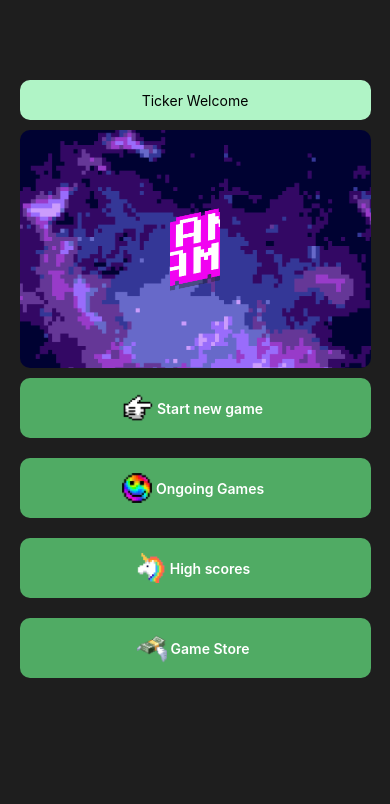
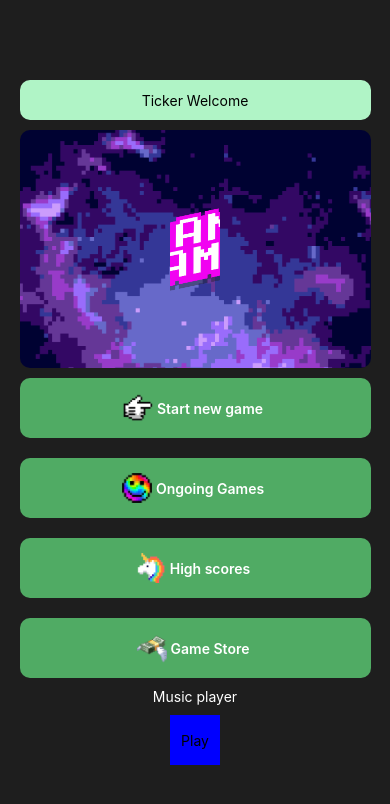
Before and after one commit to antonklock/band-game, a React Native app: screen /Home in a window 390 px wide. Shown: the top 804 px of the page. Built offline with nearby package versions, Linux system fonts and the light colour scheme.

Commit message:
Working on menu music

```diff
--- a/app.json
+++ b/app.json
@@ -12,6 +12,7 @@
       "backgroundColor": "#ffffff"
     },
     "assetBundlePatterns": [
+      "assets/music/*",
       "**/*"
     ],
     "ios": {
@@ -32,6 +33,9 @@
         "projectId": "38c8375b-de2b-4d95-91de-29f2d096deea"
       }
     },
-    "owner": "klock"
+    "owner": "klock",
+    "plugins": [
+      "expo-asset"
+    ]
   }
 }
--- a/components/HomeScreen.tsx
+++ b/components/HomeScreen.tsx
@@ -2,6 +2,7 @@ import { View, StyleSheet } from "react-native";
 import NavButton from "./Menu/NavButton";
 import WelcomeTicker from "./Menu/WelcomeTicker";
 import HomeLogo from "./Menu/HomeLogo";
+import { MusicPlayer } from "./MusicPlayer";
 
 export default function HomeScreen({navigation}: {navigation: any}) {
     return (
@@ -18,6 +19,7 @@ export default function HomeScreen({navigation}: {navigation: any}) {
                 <NavButton title={"High scores"} navigation={navigation} navigateTo="HighScores" icon="highscores" />
                 <NavButton title={"Game Store"} navigation={navigation} navigateTo="GameStore" icon="game-store" />
             </View>
+            <MusicPlayer />
         </View>
     );
 }
--- /dev/null
+++ b/components/MusicPlayer.tsx
@@ -0,0 +1,64 @@
+import React, { useEffect, useState } from 'react';
+import { View, Text, StyleSheet, TouchableOpacity } from 'react-native'
+import { Audio } from 'expo-av';
+import { Asset } from 'expo-asset';
+
+const music = {
+    mainMenu: require("../assets/music/main-menu-music.mp3")
+}
+
+export const MusicPlayer = () => {
+    const [sound, setSound] = useState<Audio.Sound | undefined>(undefined);
+
+    async function playSound() {
+        try {
+            console.log("Asset Path:", music.mainMenu);
+            const asset = Asset.fromModule(music.mainMenu);
+            console.log("Asset:", asset);
+            await asset.downloadAsync();
+            console.log("Asset Downloaded:", asset);
+            const { sound } = await Audio.Sound.createAsync(asset);
+            setSound(sound);
+            await sound.playAsync();
+        } catch (e) {
+            console.log("Error playing sound: ", e);
+        }
+    }
+
+    useEffect(() => {
+    return sound
+      ? () => {
+          sound.unloadAsync();
+        }
+      : undefined;
+  }, [sound]);
+
+    return (
+        <View style={styles.component}>
+            <Text style={styles.text}>Music player</Text>
+            <TouchableOpacity style={styles.button} onPress={playSound}>
+                <Text>Play</Text>
+            </TouchableOpacity>
+        </View>
+    )
+}
+
+const styles = StyleSheet.create({
+    component: {
+        display: "flex",
+        justifyContent: "center",
+        alignItems: "center"
+    },
+    text: {
+        color: "white"
+    },
+    button: {
+        marginTop: 10,
+        display: "flex",
+        justifyContent: "center",
+        alignItems: "center",
+        width: 50,
+        height: 50,
+        backgroundColor: "blue"
+    }
+})
--- a/eas.json
+++ b/eas.json
@@ -1,7 +1,7 @@
 {
   "build": {
     "development-simulator": {
-      "developmentClient": true,
+      "developmentClient": false,
       "distribution": "internal",
       "ios": {
         "simulator": true
--- a/package.json
+++ b/package.json
@@ -21,7 +21,9 @@
     "react-native-sound": "^0.11.2",
     "zustand": "^4.5.2",
     "react-native-screens": "3.31.1",
-    "react-native-safe-area-context": "4.10.1"
+    "react-native-safe-area-context": "4.10.1",
+    "expo-av": "~14.0.5",
+    "expo-asset": "~10.0.6"
   },
   "devDependencies": {
     "@babel/core": "^7.20.0",
```
Also changed, not shown: 2 other files (tests, documents, lock files or other folders).
